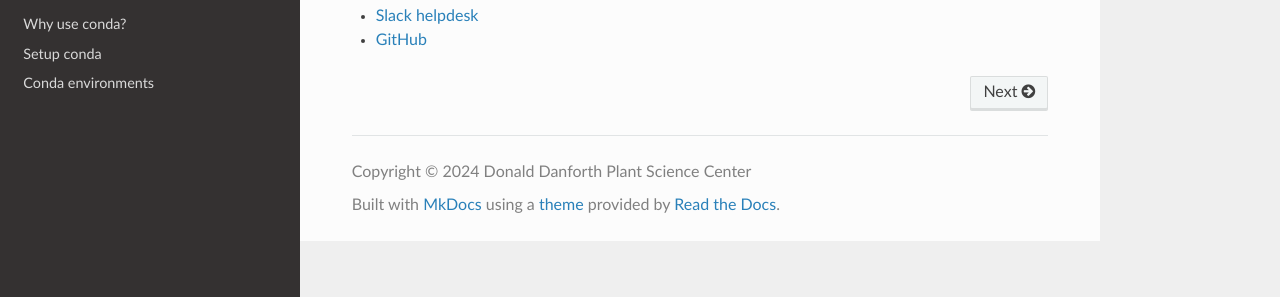
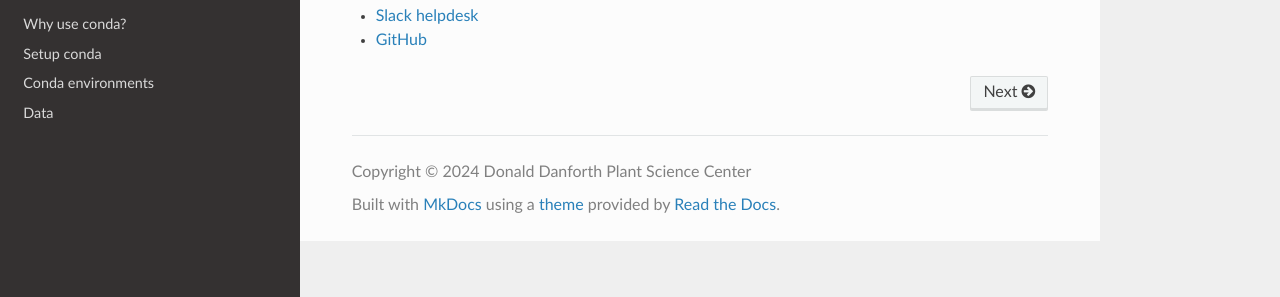
Before and after one commit to danforthcenter/datascience, an MkDocs documentation site: the page built from docs/index.md, in a window 1280 px wide. Shown: the part 260-557 px from the top of the page. Built offline with MkDocs 1.6.1, drawn with Linux system fonts in a browser that asks for light colours; nearby versions of some CDN libraries.

Commit message:
Add data page to TOC

```diff
--- a/mkdocs.yml
+++ b/mkdocs.yml
@@ -14,6 +14,7 @@ nav:
     - "Why use conda?": conda_why.md
     - "Setup conda": conda.md
     - "Conda environments": conda_envs.md
+  - "Data": data.md
 
 markdown_extensions:
   - toc:
```
